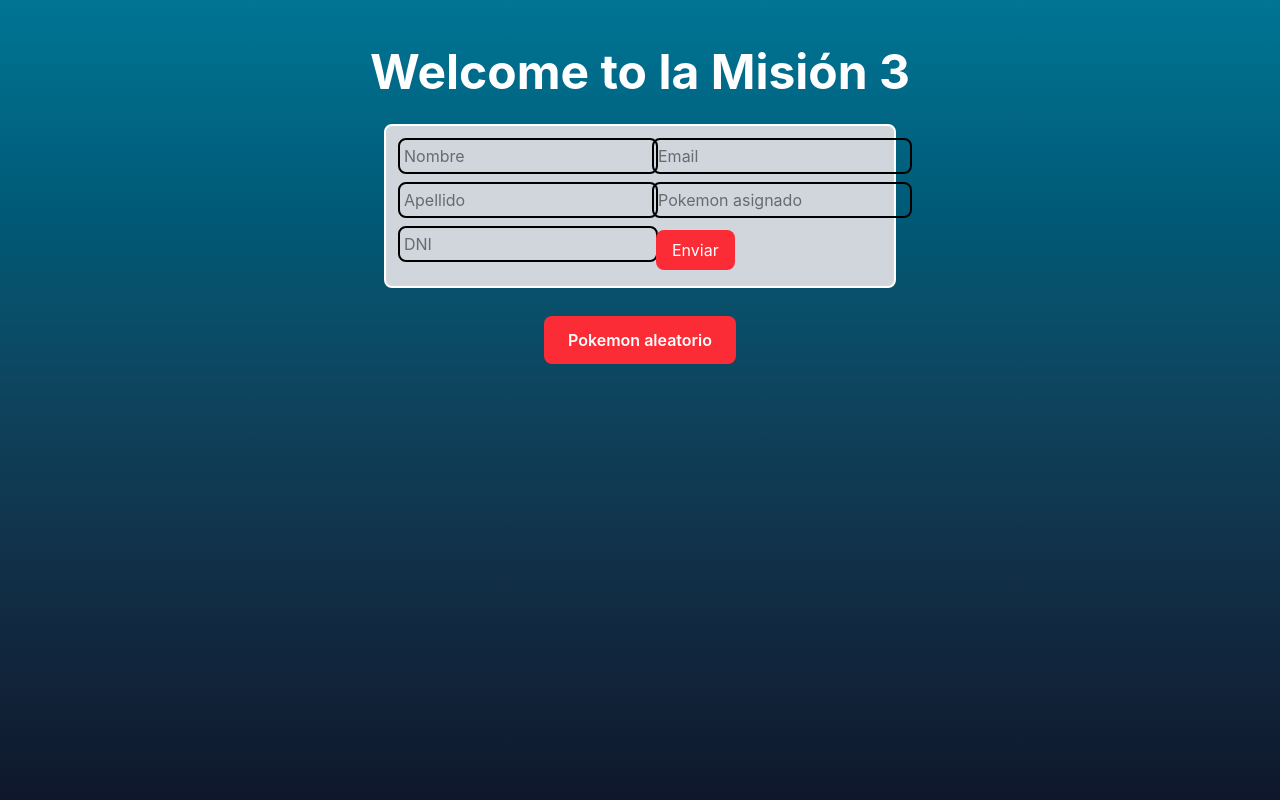
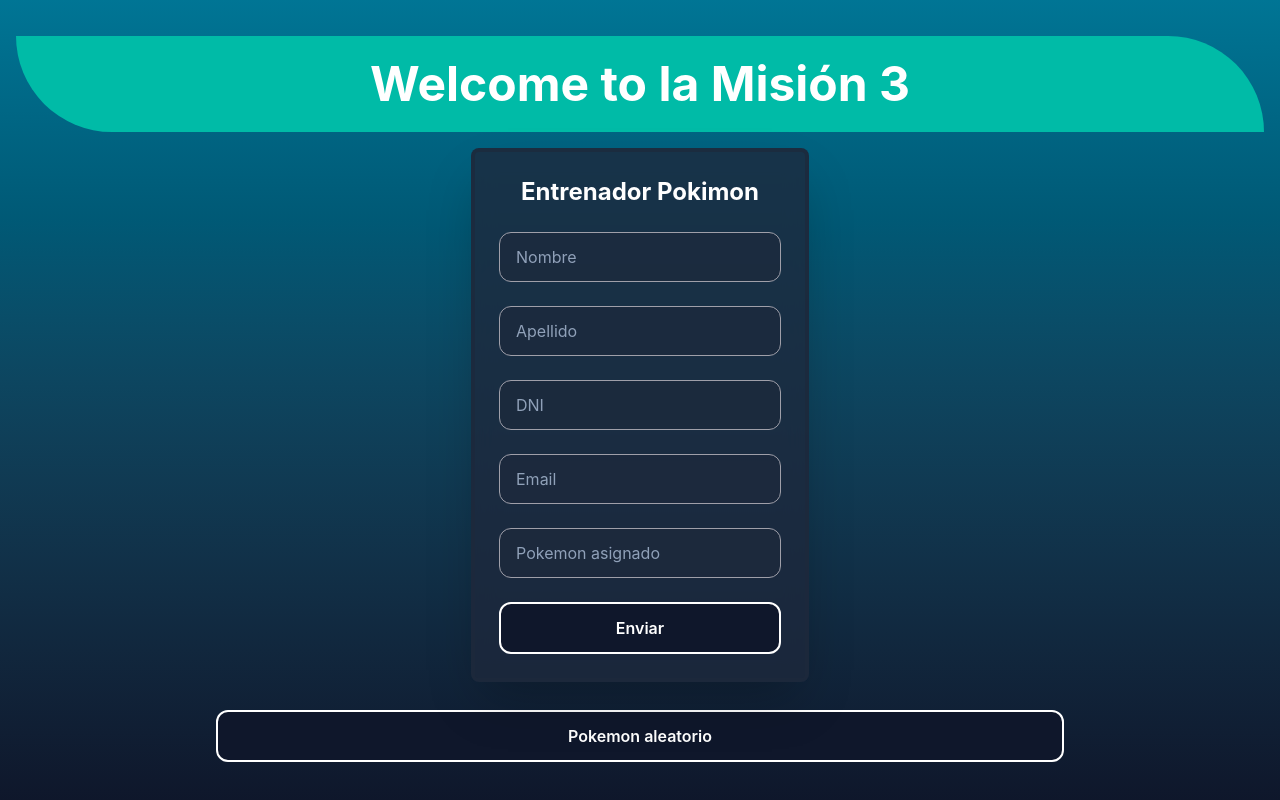
Before and after one commit to yoherman2076/Mision3, a Vue app: page / in a window 1280 px wide. Built offline with nearby package versions, Linux system fonts and the light colour scheme; no server answers.

Commit message:
style: the entire style of the page was modified

```diff
--- a/src/App.vue
+++ b/src/App.vue
@@ -1,7 +1,6 @@
 <template>
-
-    <main class="min-h-screen bg-gradient-to-b from-cyan-700 to-slate-900 text-white py-5">
-      <h1 class="text-5xl font-bold text-center py-7">Welcome to la Misión 3</h1>
+    <main class="min-h-screen bg-linear-to-b from-cyan-700 to-slate-900 text-white py-5">
+      <h1 class="bg-teal-500 rounded-se-full rounded-es-full text-5xl font-bold text-center py-6 m-4">Welcome to la Misión 3</h1>
       <div class="max-w-4xl mx-auto px-6 space-y-5">
         <!-- formulario -->
         <Form @submit-form="receiveData" />
@@ -11,7 +10,6 @@
         <PokimonInfo :loading="loading" :pokemon="pokemon" :pokerror="pokerror"/>
       </div>
     </main>
-
 </template>
 
 
--- a/src/components/BaseButton.vue
+++ b/src/components/BaseButton.vue
@@ -1,9 +1,9 @@
 <template>
     <button
         :type="type"
-        class="bg-red-500 text-white m-2 px-4 py-2 rounded-lg hover:bg-red-600"
+        class="w-full rounded-xl border-2 bg-slate-900 py-3 font-semibold text-white hover:bg-slate-800/80 transition"
     >
-        <slot />
+    <slot />
     </button>
 </template>
 
--- a/src/components/BaseInput.vue
+++ b/src/components/BaseInput.vue
@@ -3,9 +3,10 @@
         :value="modelValue"
         @input="updateValue"
         :placeholder="placeholder"
-        class="border-black border-2 rounded-lg p-1 m-1 text-black focus:outline-none focus:ring-3 focus:ring-blue-500"
-    />
-</template>
+        class="w-full rounded-xl border border-zinc-400 bg-slate-800/70 px-4 py-3 text-white placeholder:text-slate-400 transition-all duration-200 outline-none focus:border-violet-500 focus:ring-cyan-500/40"
+        />
+    </template>
+<!-- "border-black border-2 rounded-lg px-2 py-1 mb-1 text-black focus:outline-none focus:ring-3 focus:ring-blue-500" -->
 
 <script setup lang="ts">
 const props = defineProps<{
--- a/src/components/Form.vue
+++ b/src/components/Form.vue
@@ -2,13 +2,19 @@
 <!-- Formulario formularioso. Simplemente se puede escribir y cuando se le da a enviar se vacían los campos. -->
 <div class="flex justify-center">
     <form @submit.prevent="sendDatos"
-        class="columns-2 border-2 bg-gray-300 rounded-lg w-lg p-2 rouded-lg ">
+        class="mx-auto flex max-w-md flex-col border-4 bg-slate-800/80 backdrop-blur-md rounded-lg shadow-2xl p-6 space-y-6 border-slate-800/70">
+        <div class="text-center">
+            <h2 class="text-2xl font-bold text-white">
+                Entrenador Pokimon
+            </h2>
+
+        </div>
         <BaseInput v-model="form.name" placeholder="Nombre"/>
         <BaseInput v-model="form.surname" placeholder="Apellido"/>
         <BaseInput v-model="form.dni" placeholder="DNI"/>
         <BaseInput v-model="form.email" placeholder="Email"/>
         <BaseInput v-model="form.pokemon_assigned" placeholder="Pokemon asignado"/>
-        <BaseButton type="submit">Enviar</BaseButton>
+        <BaseButton class="px-7 py-1" type="submit">Enviar</BaseButton>
     </form>
 </div>
 </template>
```
